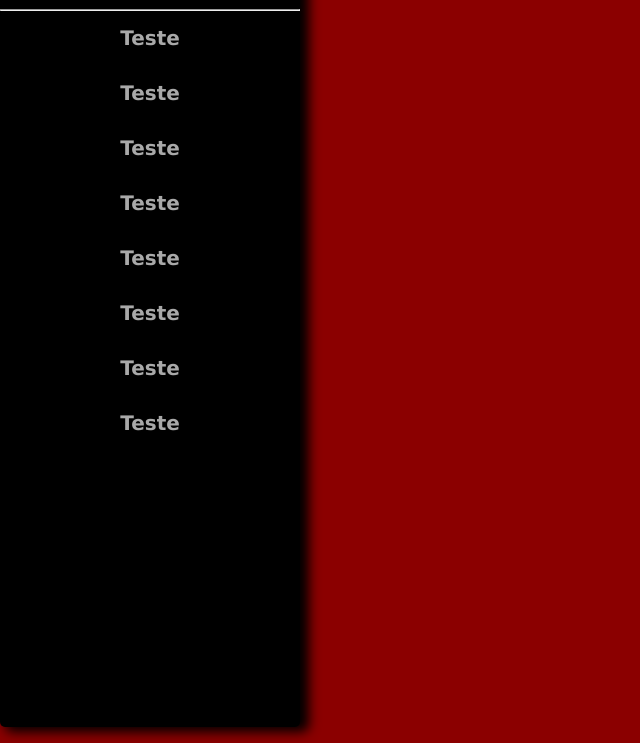
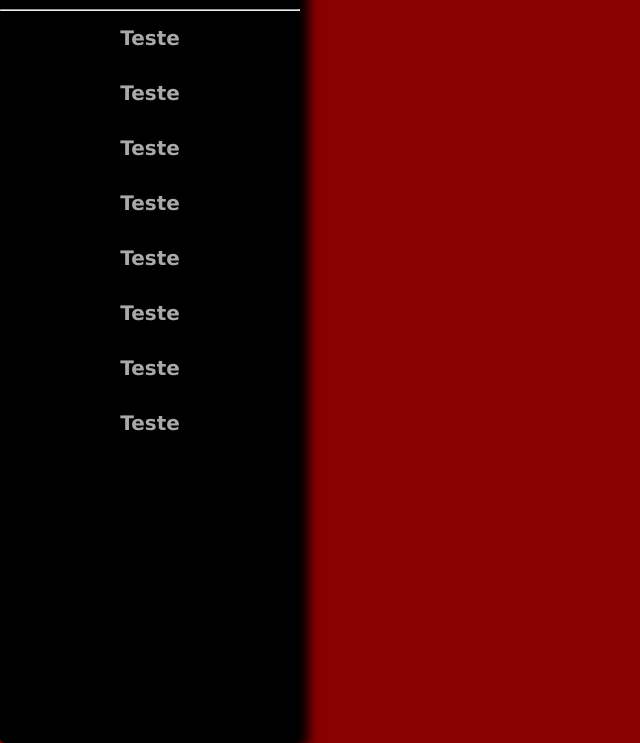
Before and after one commit to zksoftwarehouse/InterfaceZK, a website: page index.html in a window 1280 px wide. Shown: the part 57-800 px from the top of the page, without its empty margins (0-640 px from the left). Drawn offline with Linux system fonts and the light colour scheme.

Commit message:
CSS details.

```diff
--- a/css/zk.css
+++ b/css/zk.css
@@ -37,7 +37,7 @@ h1.hOpcoes{
     background-color: black;
     margin-bottom: -2px;
     width: 300px;
-    height: 98%;
+    height: 100%;
     text-align: center;
 
     border-radius: 5px;
```
